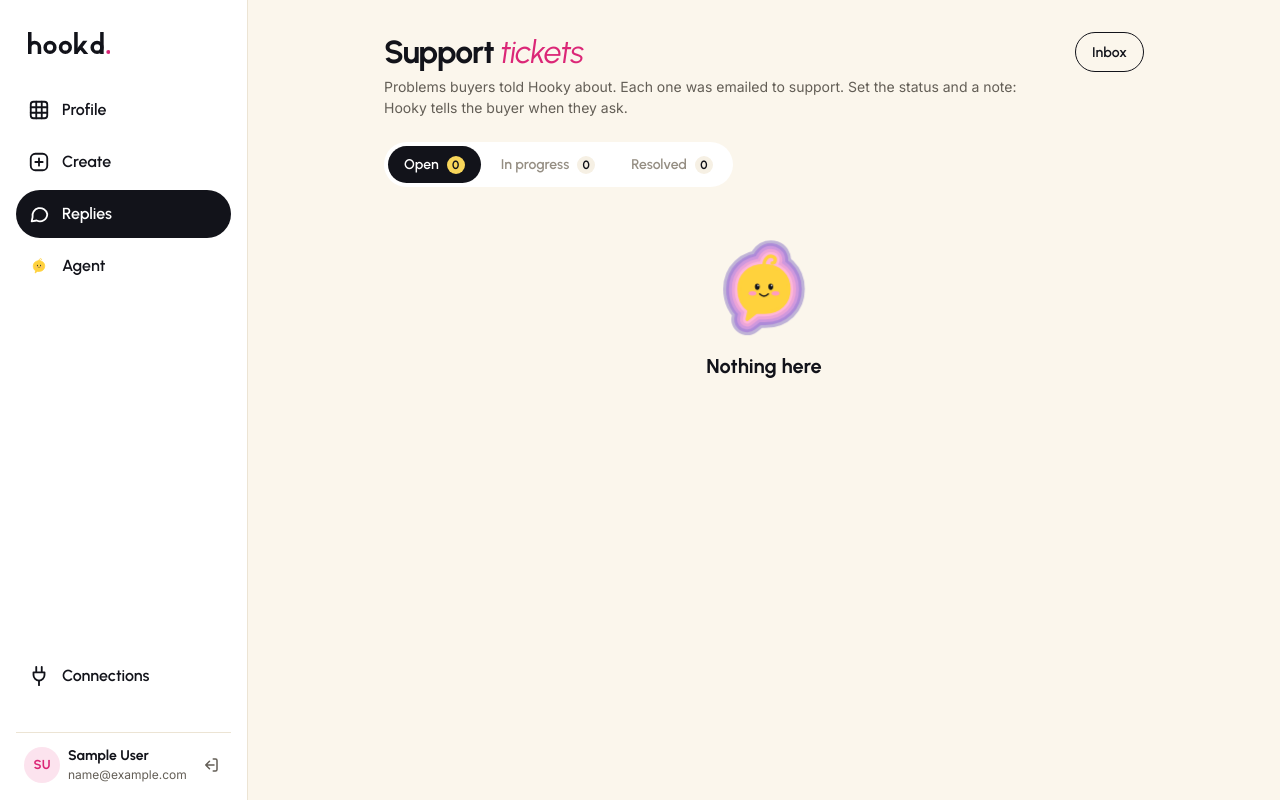
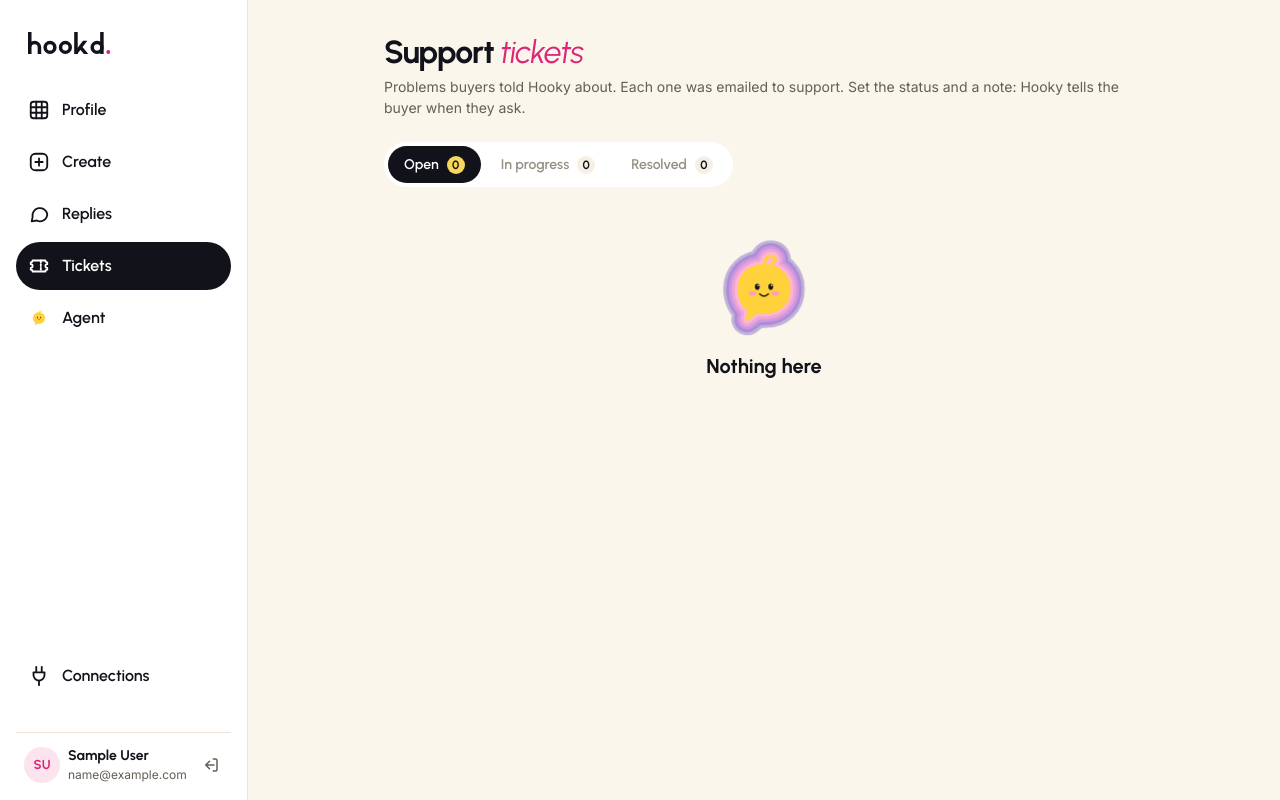
Before and after one commit to Gunjaan/hookd, a Django app: page /agent/tickets/ in a window 1280 px wide. Run offline with Django 5.2, Linux system fonts and the light colour scheme; the visitor is signed in with stand-in values (Sample User, id 1); data that the repository does not hold is empty; parts of the project's set-up code (start-up, migrations or seed data) failed here and were passed over; some libraries are stand-ins or nearby versions.

Commit message:
Move Tickets into the side panel
Co-Authored-By: Claude Opus 5.5 <noreply@anthropic.com>

```diff
--- a/backend/apps/agent/templates/agent/inbox.html
+++ b/backend/apps/agent/templates/agent/inbox.html
@@ -10,7 +10,6 @@
         <p class="page-header__description">Answer what Hooky asks you, check what it wrote, and see everything it did. Replies and DMs go out one at a time to keep your account safe.</p>
       </div>
       <div class="page-header__actions">
-        <a href="{% url 'agent-tickets' %}" class="btn btn--secondary btn--md">Tickets</a>
         <a href="{% url 'agent' %}" class="btn btn--secondary btn--md">Agent settings</a>
       </div>
     </header>
--- a/backend/apps/agent/templates/agent/tickets.html
+++ b/backend/apps/agent/templates/agent/tickets.html
@@ -8,9 +8,6 @@
       <div>
         <h1 class="page-header__title">Support <em>tickets</em></h1>
         <p class="page-header__description">Problems buyers told Hooky about. Each one was emailed to support. Set the status and a note: Hooky tells the buyer when they ask.</p>
-      </div>
-      <div class="page-header__actions">
-        <a href="{% url 'agent-inbox' %}" class="btn btn--secondary btn--md">Inbox</a>
       </div>
     </header>
 
--- a/backend/apps/agent/views.py
+++ b/backend/apps/agent/views.py
@@ -133,5 +133,5 @@ def tickets(request):
     return _page(
         request,
         "agent/tickets.html",
-        {"nav_section": "inbox", "status": status, "tabs": ticket_tabs(request.user), "tickets": rows},
+        {"nav_section": "tickets", "status": status, "tabs": ticket_tabs(request.user), "tickets": rows},
     )
--- a/backend/templates/components/icon.html
+++ b/backend/templates/components/icon.html
@@ -26,6 +26,8 @@
     <path d="M9 2v6M15 2v6M6 8h12v3a6 6 0 0 1-12 0z"/><path d="M12 17v5"/>
   {% elif name == "drafts" %}
     <path d="M4 20h4L19 9a2.8 2.8 0 0 0-4-4L4 16z"/><path d="M13.5 6.5l4 4"/>
+  {% elif name == "ticket" %}
+    <path d="M3 8a2 2 0 0 0 2-2h14a2 2 0 0 0 2 2v2a2 2 0 0 0 0 4v2a2 2 0 0 0-2 2H5a2 2 0 0 0-2-2v-2a2 2 0 0 0 0-4z"/><path d="M14 6v12" stroke-dasharray="2 2"/>
   {% elif name == "back" %}
     <path d="M15 18l-6-6 6-6"/>
   {% elif name == "logout" %}
--- a/backend/templates/layouts/app.html
+++ b/backend/templates/layouts/app.html
@@ -25,6 +25,11 @@
             class="app-side__link{% if nav_section == 'inbox' %} app-side__link--active{% endif %}"
             {% if nav_section == 'inbox' %}aria-current="page"{% endif %}
           >{% include "components/icon.html" with name="chat" size=22 %}<span>Replies</span>{% include "components/replies_badge.html" %}</a>
+          <a
+            href="{% url 'agent-tickets' %}"
+            class="app-side__link{% if nav_section == 'tickets' %} app-side__link--active{% endif %}"
+            {% if nav_section == 'tickets' %}aria-current="page"{% endif %}
+          >{% include "components/icon.html" with name="ticket" size=22 %}<span>Tickets</span></a>
           <a
             href="{% url 'agent' %}"
             class="app-side__link{% if nav_section == 'agent' %} app-side__link--active{% endif %}"
```
Also changed, not shown: brainforagents/DEV-agent.md (+2 -2 lines), brainforagents/DEV-web.md (+2 -2 lines).
